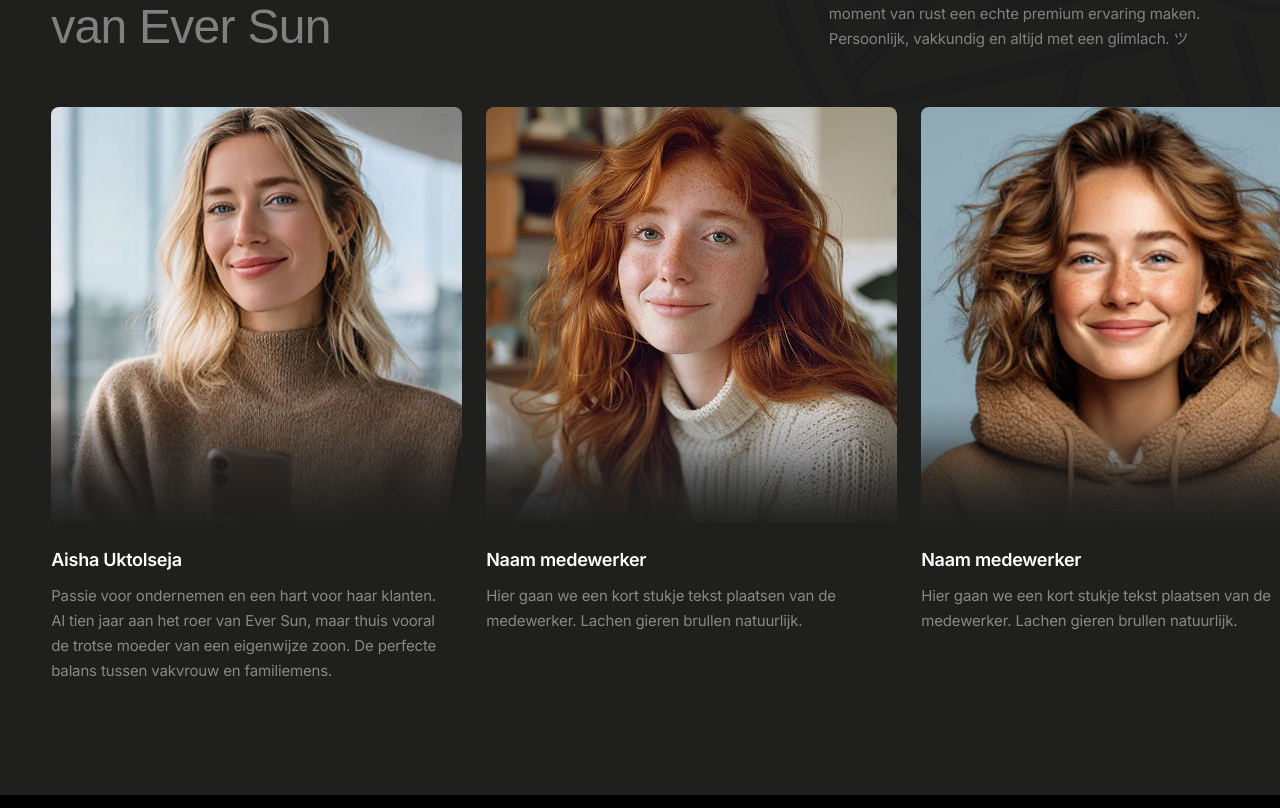
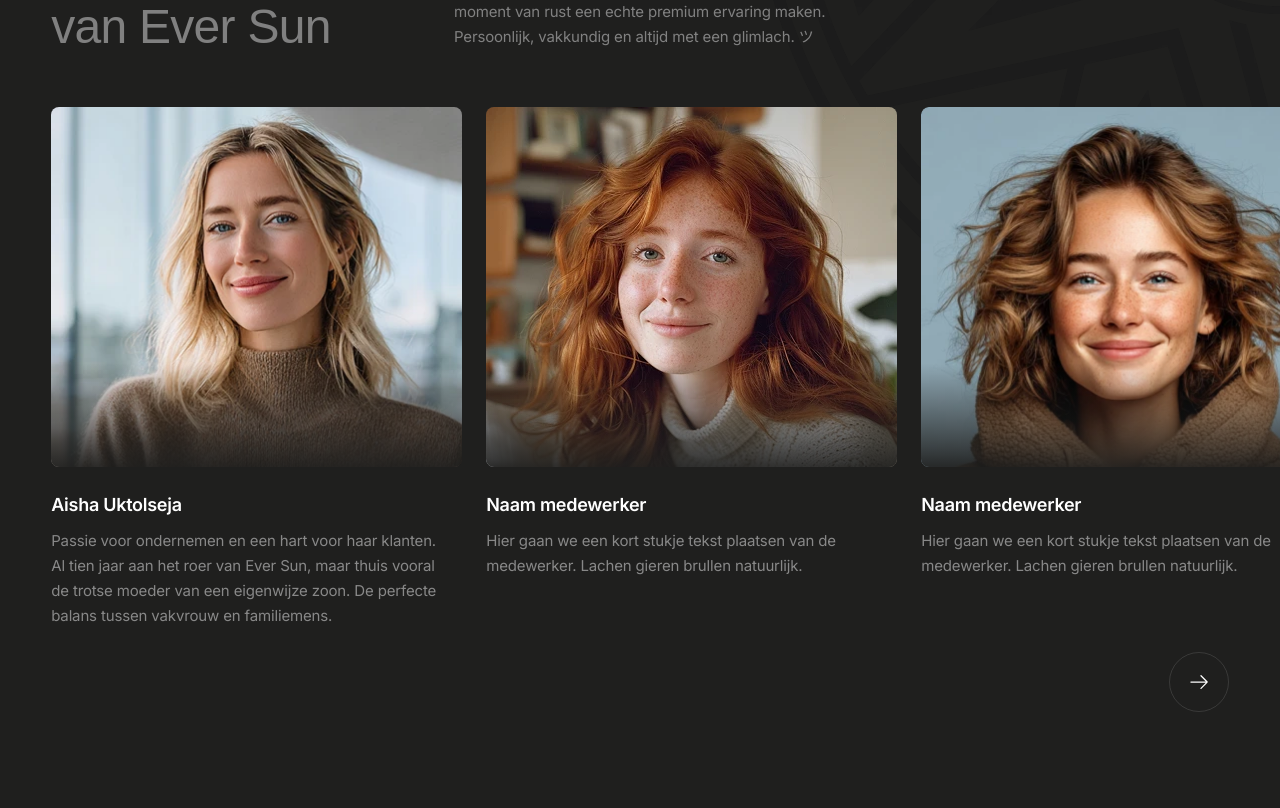
Before and after one commit to timothyvansas-gif/eversun, a Next.js app: page / in a window 1280 px wide. Shown: the part 2042-2850 px from the top of the page. Built offline with nearby package versions, Linux system fonts and the light colour scheme; a web font is replaced by a local one.

Commit message:
feat: add scroll navigation button and update team section layout for OverOns component

```diff
--- a/src/components/over-ons.tsx
+++ b/src/components/over-ons.tsx
@@ -5,7 +5,8 @@ import logoBackground from "@/images/people/logo-background.webp";
 import teamAisha from "@/images/people/team-aisha.webp";
 import teamDummy from "@/images/people/team-dummy.webp";
 import teamDummy2 from "@/images/people/team-dummy2.webp";
-import { useRef, useEffect } from "react";
+import arrow from "@/images/arrow.svg";
+import { useRef, useEffect, useState } from "react";
 
 function useDraggableScroll() {
   const ref = useRef<HTMLDivElement>(null);
@@ -103,6 +104,34 @@ const teamMembers = [
 
 export default function OverOns() {
   const scrollRef = useDraggableScroll();
+  const [isAtEnd, setIsAtEnd] = useState(false);
+
+  useEffect(() => {
+    const slider = scrollRef.current;
+    if (!slider) return;
+
+    const handleScroll = () => {
+      const { scrollLeft, scrollWidth, clientWidth } = slider;
+      // Using a buffer of 50px to detect the end
+      setIsAtEnd(scrollLeft + clientWidth >= scrollWidth - 50);
+    };
+
+    slider.addEventListener("scroll", handleScroll);
+    handleScroll(); // Initial check
+    return () => slider.removeEventListener("scroll", handleScroll);
+  }, []);
+
+  const handleClick = () => {
+    if (scrollRef.current) {
+      if (isAtEnd) {
+        scrollRef.current.scrollTo({ left: 0, behavior: "smooth" });
+      } else {
+        const cardWidth = 411;
+        const gap = 24;
+        scrollRef.current.scrollBy({ left: cardWidth + gap, behavior: "smooth" });
+      }
+    }
+  };
 
   return (
     <section
@@ -124,7 +153,8 @@ export default function OverOns() {
       >
         <div className="w-full max-w-[1280px] mx-auto">
           {/* Header Area */}
-          <div className="flex flex-col xl:flex-row xl:justify-between xl:items-end gap-5 xl:gap-6 mb-9 xl:mb-14">
+          <div className="mb-9 xl:mb-14">
+            <div className="flex flex-col xl:flex-row xl:items-end gap-5 xl:gap-16">
               <div>
                 <h2 className="text-white text-[clamp(28px,3.75vw,48px)] font-medium leading-none tracking-[-0.01em] xl:tracking-[-0.015em] font-display">
                   De zonnestralen
@@ -133,9 +163,10 @@ export default function OverOns() {
                   van Ever Sun
                 </h3>
               </div>
-            <p className="text-[#818181] text-[15px] leading-[25px] max-w-[400px] tracking-[-0.01em]">
+              <p className="text-[#818181] text-[15px] leading-[25px] max-w-[400px] tracking-[-0.01em] xl:mb-[2px]">
                 Maak kennis met de deskundige experts die van jouw moment van rust een echte premium ervaring maken. Persoonlijk, vakkundig en altijd met een glimlach. ツ
               </p>
+            </div>
           </div>
 
           {/* Scroll Container */}
@@ -154,12 +185,12 @@ export default function OverOns() {
                 className="w-[clamp(260px,85vw,310px)] md:w-[411px] shrink-0 snap-start flex flex-col gap-6 select-none"
               >
                 {/* Image */}
-                <div className="w-full h-[360px] md:h-[415px] bg-[#2A2A2A] rounded-[8px] overflow-hidden relative">
+                <div className="w-full h-[360px] bg-[#2A2A2A] rounded-[8px] overflow-hidden relative">
                   <Image
                     src={member.image}
                     alt={member.name}
                     fill
-                    className="object-cover"
+                    className="object-cover object-top"
                     sizes="(max-width: 768px) 310px, 411px"
                     draggable={false}
                   />
@@ -183,6 +214,20 @@ export default function OverOns() {
             ))}
           </div>
 
+          <div className="hidden xl:flex justify-end mt-2">
+            <button
+              onClick={handleClick}
+              className="w-[60px] h-[60px] rounded-full border border-white/12 hover:border-white/24 flex items-center justify-center transition-colors cursor-pointer group"
+            >
+              <svg
+                width="20" height="15" viewBox="0 0 16 13" fill="none" xmlns="http://www.w3.org/2000/svg"
+                className={`transition-transform duration-500 ${isAtEnd ? "rotate-180" : ""}`}
+              >
+                <path d="M9.73343 0.625L14.8921 5.85984C15.036 6.00628 15.036 6.24372 14.8921 6.39016L9.73343 11.625M14.7843 6.125H1" stroke="#ffffff" strokeWidth="1.25" strokeLinecap="round" vectorEffect="non-scaling-stroke"/>
+              </svg>
+            </button>
+          </div>
+
           <style dangerouslySetInnerHTML={{__html: `
             #over-ons .overflow-x-auto::-webkit-scrollbar {
               display: none;
```
Lines whose indentation alone changed are shown as unchanged.
